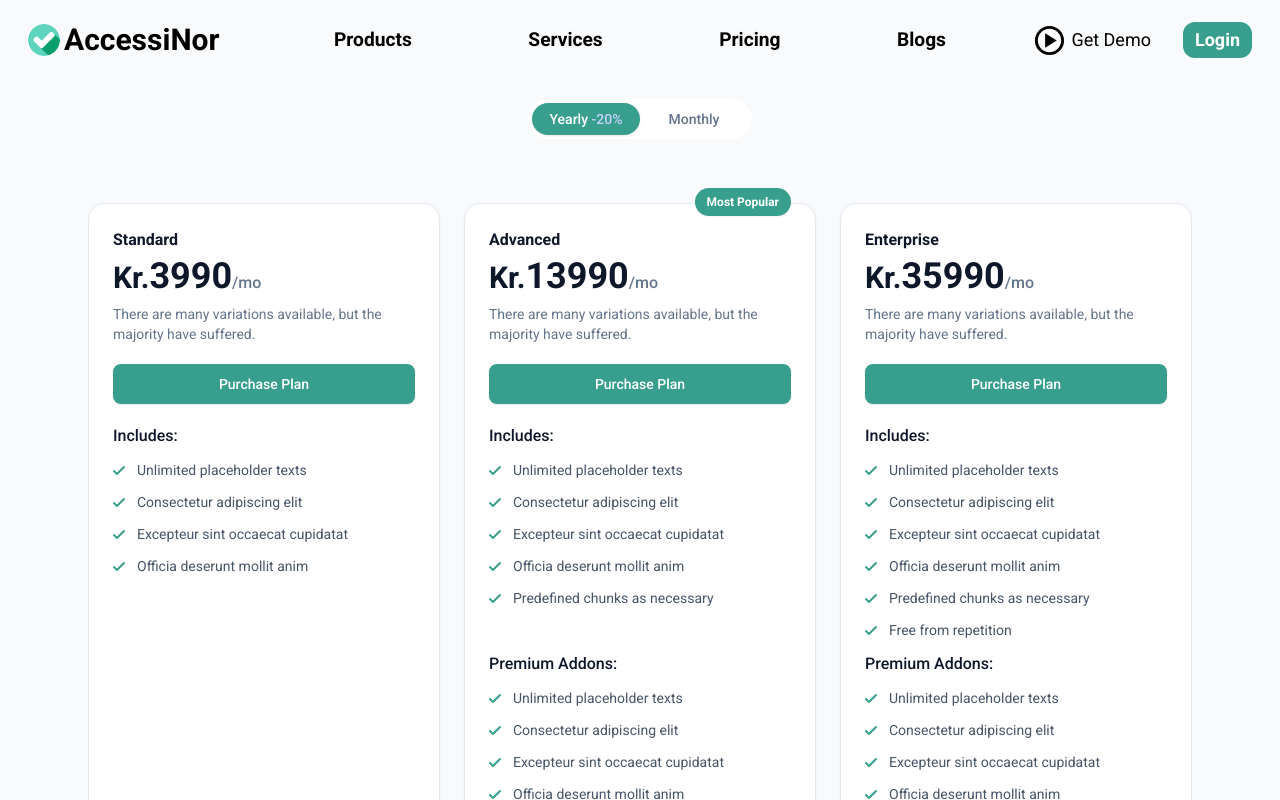
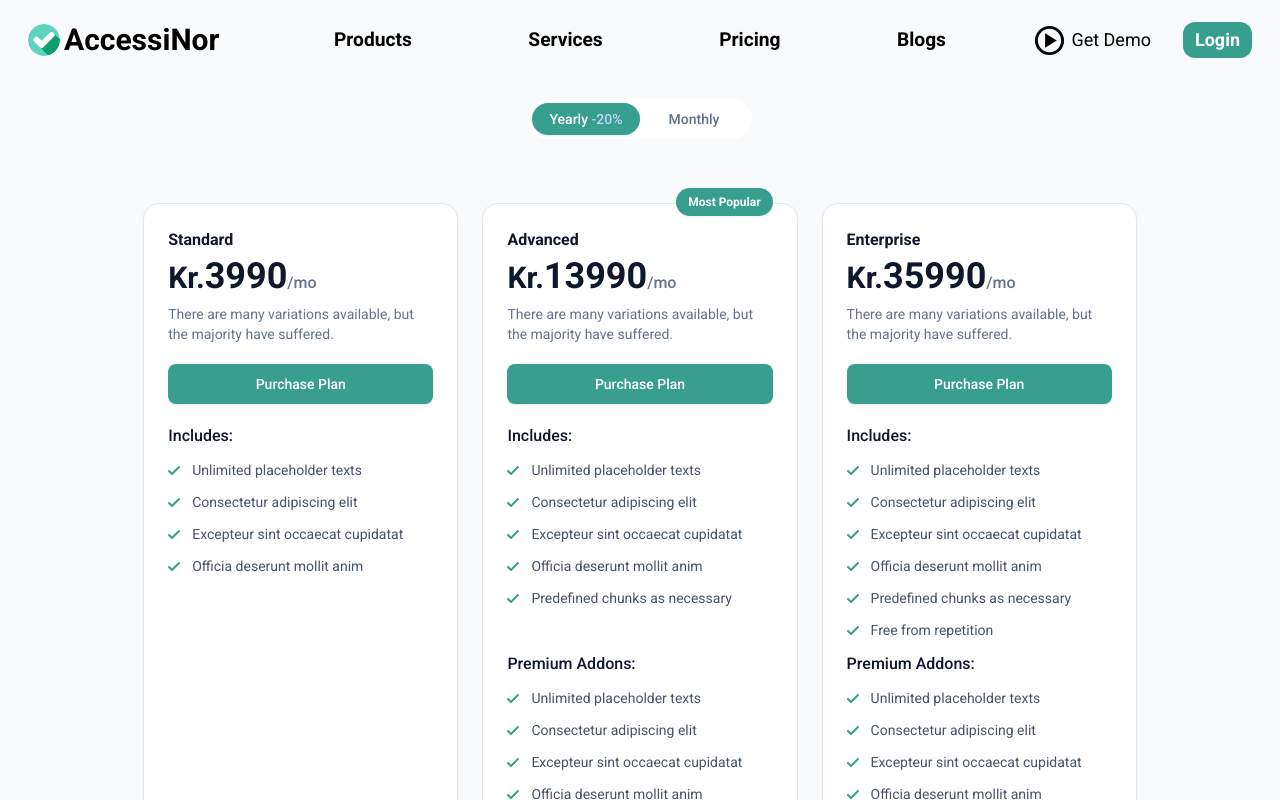
Before and after one commit to Amrit199/accessinor, a Next.js app: page /pricing in a window 1280 px wide. Shown: the top 800 px of the page. Built offline with nearby package versions, Linux system fonts and the light colour scheme.

Commit message:
Update PricingTable.jsx

```diff
--- a/components/PricingTable.jsx
+++ b/components/PricingTable.jsx
@@ -136,7 +136,7 @@ const PricingTable = () => {
           </div>
         </div>
 
-        <div className="max-w-sm mx-auto grid gap-6 lg:grid-cols-3 items-start lg:max-w-none">
+        <div className="w-[90%] mx-auto grid gap-6 sm:grid-cols-1 md:grid-cols-2 lg:grid-cols-3 items-start lg:max-w-none">
           {/* Pricing tab 1 */}
           <PricingTab
             yearly={isAnnual}
```
